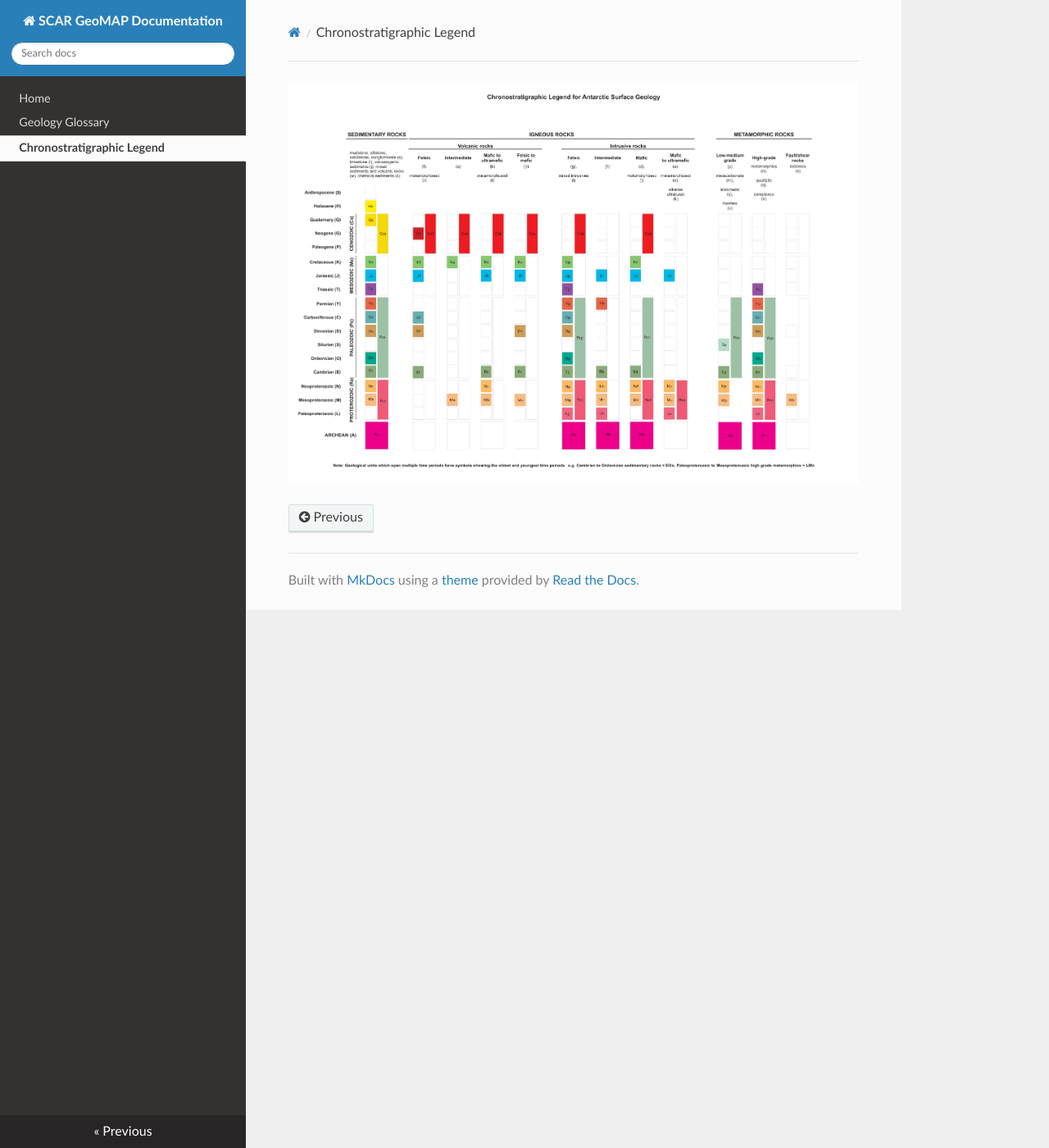
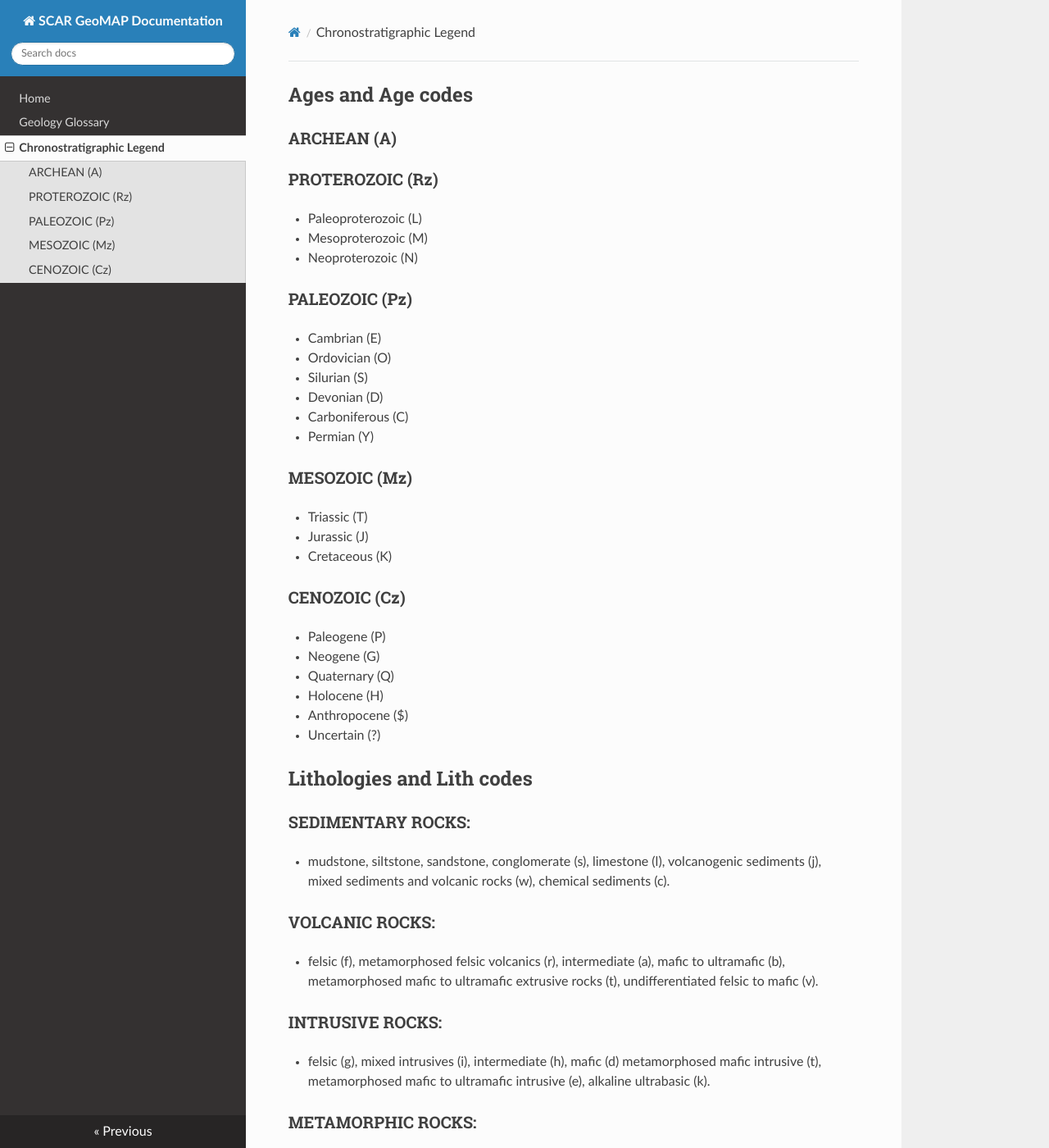
Before and after one commit to selkind/GeoMap, an MkDocs documentation site: the page built from documentation/docs_site/docs/legend.md, in a window 1280 px wide and 1400 px high. Shown: the whole window at 82% size. Built offline with MkDocs 1.6.1, drawn with Linux system fonts in a browser that asks for light colours; nearby versions of some CDN libraries; some of the changed text lies outside the part shown.

Commit message:
add values to legend page. Add legend links to agecode

```diff
--- a/documentation/docs_site/docs/legend.md
+++ b/documentation/docs_site/docs/legend.md
@@ -1 +1,49 @@
+## Ages and Age codes
+
+### ARCHEAN (A)
+
+### PROTEROZOIC (Rz)
+- Paleoproterozoic (L)
+- Mesoproterozoic (M)
+- Neoproterozoic (N)
+
+### PALEOZOIC (Pz)
+- Cambrian (E)
+- Ordovician (O)
+- Silurian (S)
+- Devonian (D)
+- Carboniferous (C)
+- Permian (Y)
+
+### MESOZOIC (Mz)
+- Triassic (T)
+- Jurassic (J)
+- Cretaceous (K)
+
+### CENOZOIC (Cz)
+- Paleogene (P)
+- Neogene (G)
+- Quaternary (Q)
+
+- Holocene (H)
+- Anthropocene ($)
+- Uncertain (?)
+
+## Lithologies and Lith codes
+
+### SEDIMENTARY ROCKS:
+- mudstone, siltstone, sandstone, conglomerate (s), limestone (l), volcanogenic sediments (j), mixed sediments and volcanic rocks (w), chemical sediments (c).
+
+### VOLCANIC ROCKS:
+- felsic (f), metamorphosed felsic volcanics (r), intermediate (a), mafic to ultramafic (b), metamorphosed mafic to ultramafic extrusive rocks (t), undifferentiated felsic to mafic (v).
+
+### INTRUSIVE ROCKS:
+- felsic (g), mixed intrusives (i), intermediate (h), mafic (d) metamorphosed mafic intrusive (t), metamorphosed mafic to ultramafic intrusive (e), alkaline ultrabasic (k).
+
+### METAMORPHIC ROCKS:
+- Low-medium grade (p), metacarbonate (m), siliciclastic (y), hornfels (o); High-grade metamorphics (n), quartzite (q), complexes (x).
+
+### OTHER:
+- Faults/shear rocks tectonic (z). Unknown (?)
+
 ![](assets/legend_201907.png)
--- a/documentation/field_descr_data.csv
+++ b/documentation/field_descr_data.csv
@@ -20,7 +20,7 @@ YNGAGE_URI,The link to the youngest geologic period or era that is associated wi
 OLDAGE_URI,The link to the oldest geologic period or era that is associated with the genesis of the SOURCECODE’s geology,GeoSciML,see GeoSciML link,https://vocabs.ardc.edu.au/repository/api/lda/csiro/international-chronostratigraphic-chart/geologic-time-scale-2020/resource?uri=http://resource.geosciml.org/classifier/ics/ischart/GeochronologicEras,OLDAGE_URI_values.md,https://vocabs.ardc.edu.au/repository/api/lda/csiro/international-chronostratigraphic-chart/geologic-time-scale-2020/collection
 ABSMIN_MA,A floating point value associated with the age in million years when the young-age geologic period or era ended.,GeoSciML,Float,,ABSMIN_MA_values.md,Positive Integer
 ABSMAX_MA,A floating point value associated with the age in million years when the old-age geologic period or era began.,GeoSciML,Float,,ABSMAX_MA_values.md,Positive Integer
-AGECODE,A one to three character symbol for the representative age geologic period or era used in the MAPSYMBOL value.,Defined for GeoMAP (following convention used for digital geological map of Australia),2-3 Characters,,AGECODE_values.md,
+AGECODE,A one to three character symbol for the representative age geologic period or era used in the MAPSYMBOL value. These values are defined in the legend.,Defined for GeoMAP (following convention used for digital geological map of Australia),2-3 Characters,,AGECODE_values.md,
 LITHCODE,A one character symbol for the representative lithology of the MAPSYMBOL rock-type letter. Defined and restricted by the values in the legend.,,,,LITHCODE_values.md,
 LITHOLOGY,A textual description of the lithology restricted to values appearing on GeoSciML’s Simple Lithology list.,GeoSciML,see GeoSciML link,http://cgi.vocabs.ga.gov.au/vocab/simplelithology,LITHOLOGY_values.md,http://cgi.vocabs.ga.gov.au/object?uri=http://resource.geosciml.org/classifier/cgi/lithology
 REPLITH_URI,Restricted text that contains a link to the GeoSciML definition of the lithology that best represents this unit.,GeoSciML,see GeoSciML link,http://cgi.vocabs.ga.gov.au/vocab/simplelithology,REPLITH_URI_values.md,http://cgi.vocabs.ga.gov.au/object?uri=http://resource.geosciml.org/classifier/cgi/lithology
```
Also changed, not shown: documentation/docs_site/docs/field_glossary.md (+2 -2 lines).
